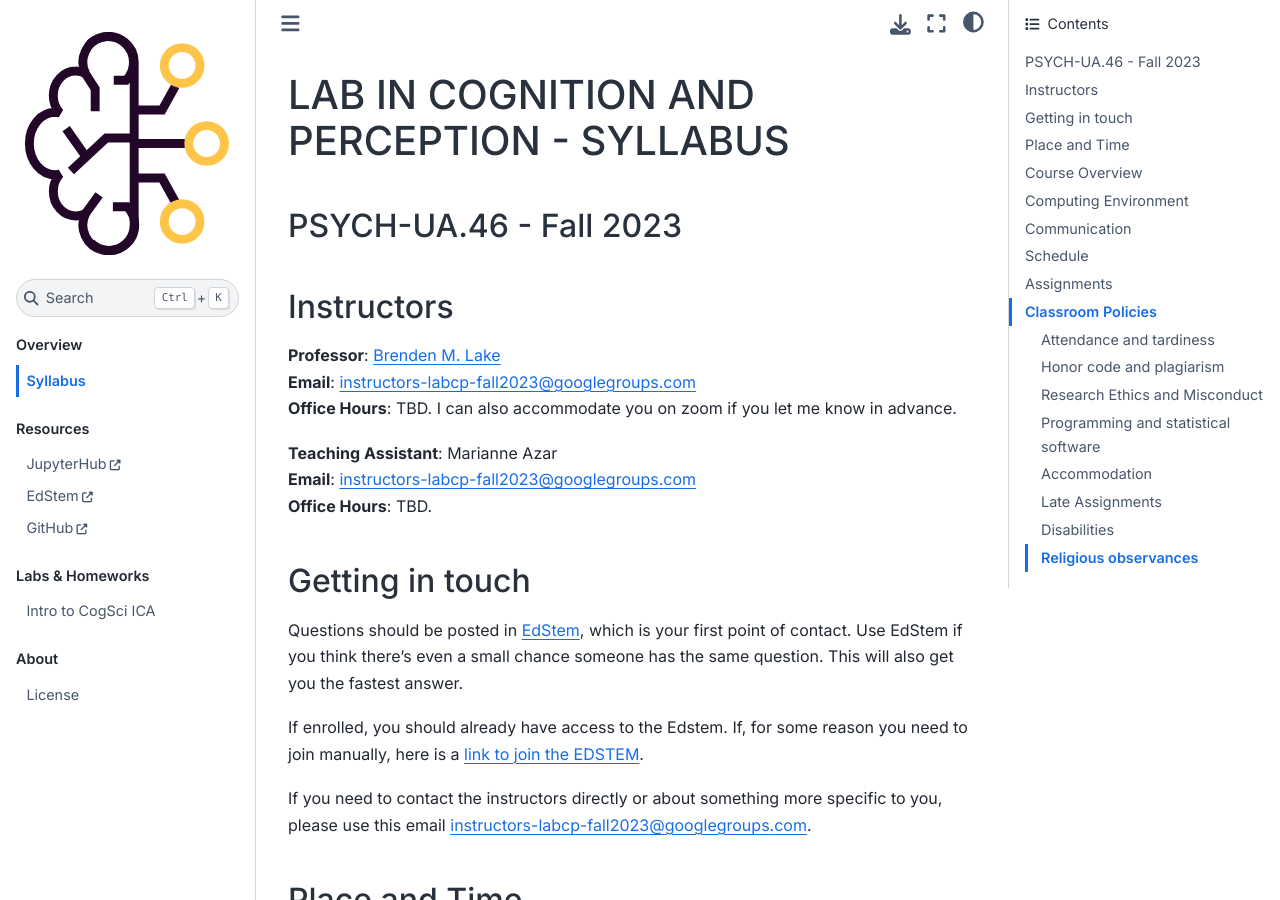
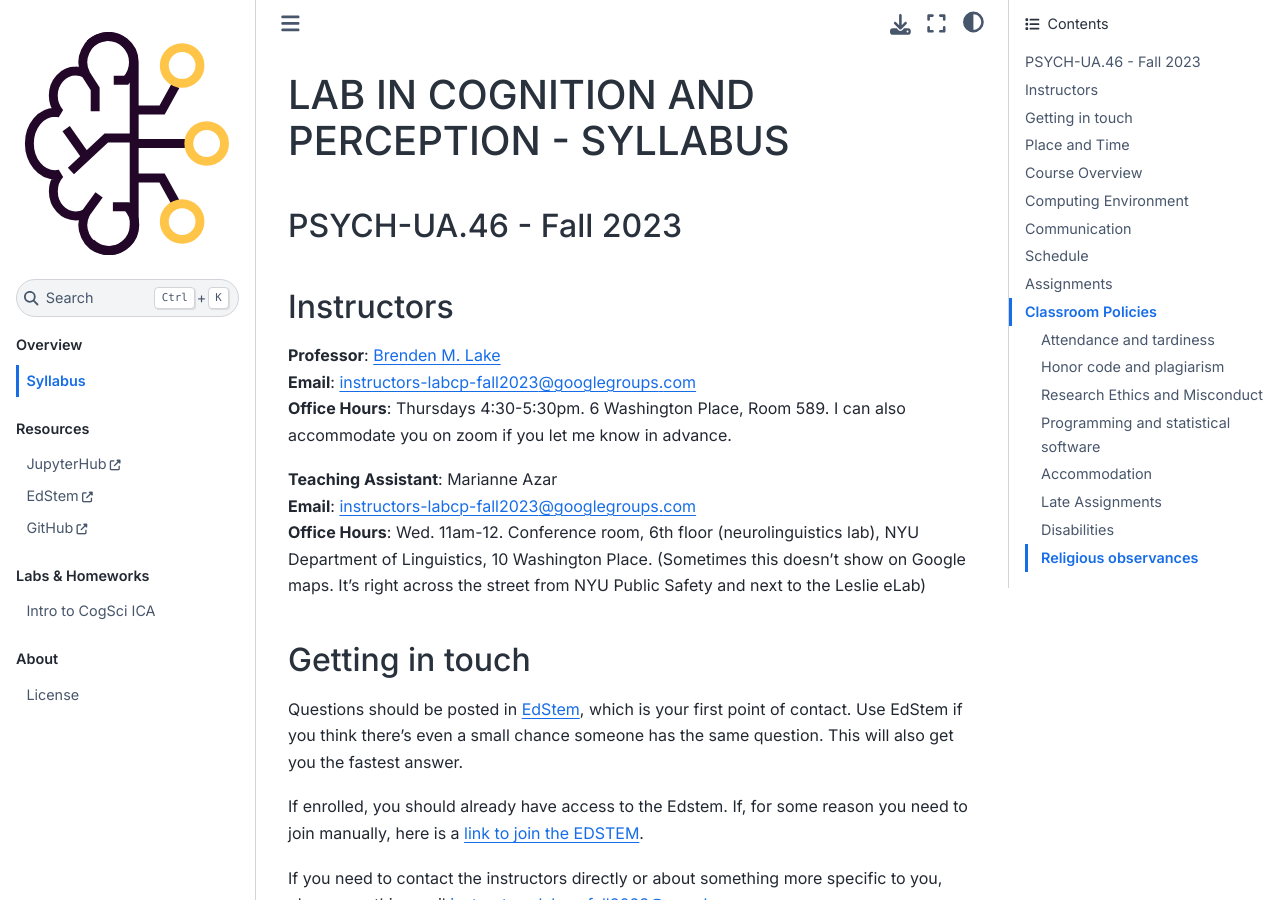
Before and after one commit to brendenlake/lab-cognition-perception, a Jupyter Book: the page built from course-content/syllabus.md, in a window 1280 px wide and 900 px high. Built offline with Jupyter Book 1.0.4 settings and Sphinx 7.4.7 and the Sphinx Book theme 1.1.4, drawn with Linux system fonts in a browser that asks for light colours; pages that are not in the unit, such as notebooks, are missing from menus.

Commit message:
updated with OH

```diff
--- a/course-content/syllabus.md
+++ b/course-content/syllabus.md
@@ -9,11 +9,11 @@
 
 **Professor**: [Brenden M. Lake](https://cims.nyu.edu/~brenden/)<br>
 **Email**: [instructors-labcp-fall2023@googlegroups.com](mailto:instructors-labcp-fall2023@googlegroups.com)<br>
-**Office Hours**: TBD. I can also accommodate you on zoom if you let me know in advance.<br>
+**Office Hours**: Thursdays 4:30-5:30pm. 6 Washington Place, Room 589. I can also accommodate you on zoom if you let me know in advance.<br>
 
 **Teaching Assistant**: Marianne Azar<br>
 **Email**:  [instructors-labcp-fall2023@googlegroups.com](mailto:instructors-labcp-fall2023@googlegroups.com)<br>
-**Office Hours**: TBD.<br>
+**Office Hours**: Wed. 11am-12. Conference room, 6th floor (neurolinguistics lab), NYU Department of Linguistics, 10 Washington Place. (Sometimes this doesn't show on Google maps. It's right across the street from NYU Public Safety and next to the Leslie eLab)<br>
 
 ### Getting in touch
 Questions should be posted in [EdStem](https://edstem.org/us/courses/45898/discussion/), which is your first point of contact. Use EdStem if you think there's even a small chance someone has the same question. This will also get you the fastest answer.<br>
```
Also changed, not shown: 9 other files.
